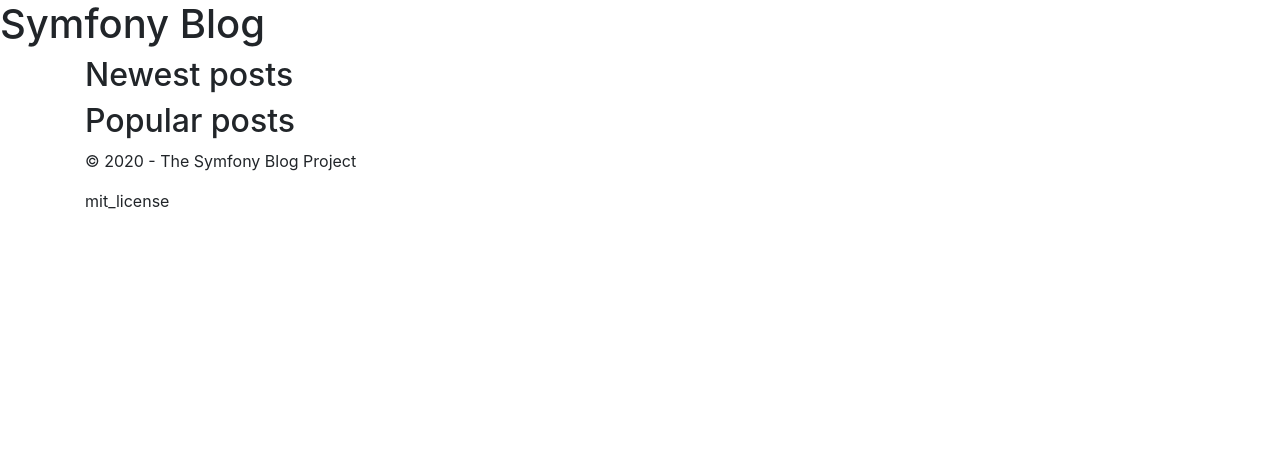
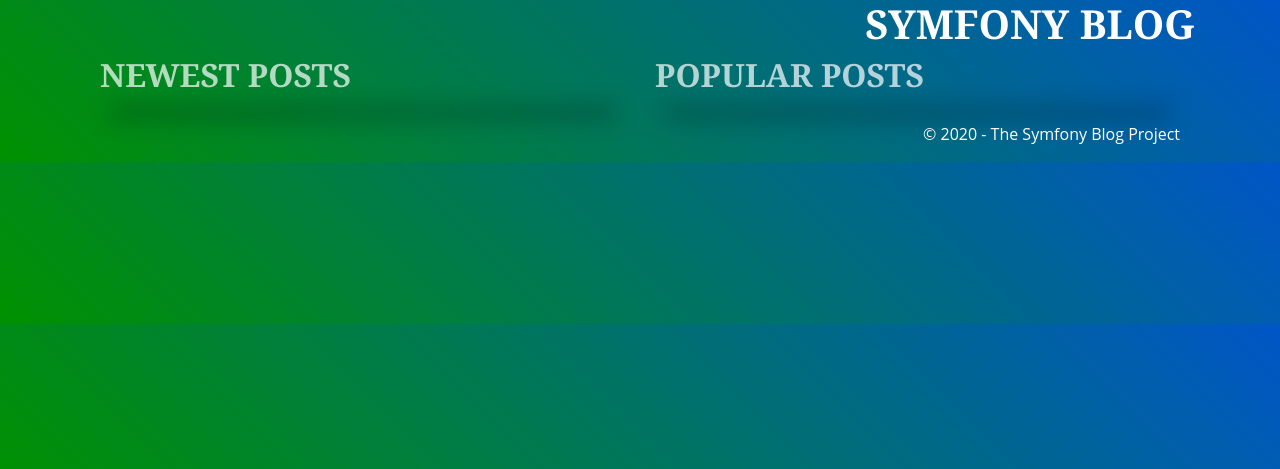
Before and after one commit to oksana2lucky/symfony_blog, a Symfony app: template templates/post/index.html.twig in a window 1280 px wide. Shown: the top 469 px of the page. Run offline with Twig, Linux system fonts and the light colour scheme; the template is opened without the code that fills it, so the values that code supplies are empty; some libraries are stand-ins or nearby versions.

Commit message:
Implemented UI part

```diff
--- /dev/null
+++ b/public/css/main.css
@@ -0,0 +1,16 @@
+body { /* GRADIENT BG */ background: -moz-linear-gradient(45deg, rgba(0,145,0,1) 0%, rgba(0,86,199,1) 100%); /* ff3.6+ */ background: -webkit-gradient(linear, left bottom, right top, color-stop(0%, rgba(0,145,0,1)), color-stop(100%, rgba(0,86,199,1))); /* safari4+,chrome */ background: -webkit-linear-gradient(45deg, rgba(0,145,0,1) 0%, rgba(0,86,199,1) 100%); /* safari5.1+,chrome10+ */ background: -o-linear-gradient(45deg, rgba(0,145,0,1) 0%, rgba(0,86,199,1) 100%); /* opera 11.10+ */ background: -ms-linear-gradient(45deg, rgba(0,145,0,1) 0%, rgba(0,86,199,1) 100%); /* ie10+ */ background: linear-gradient(45deg, rgba(0,145,0,1) 0%, rgba(0,86,199,1) 100%); /* w3c */ filter: progid:DXImageTransform.Microsoft.gradient( startColorstr='#0056C7', endColorstr='#009100',GradientType=1 ); /* ie6-9 */}
+
+h1,h2,h3,h4,h5,h6 {font-family: 'Georgia', sans-serif; font-weight:700; }
+h1,h2 {text-transform:uppercase; color: rgba(255,255,255,0.7); }
+h1 {color: #fff; text-align: right; }
+html, body {font-family: 'Open Sans', sans-serif; -webkit-font-smoothing: antialiased !important;}
+.active a {color:#c7ddef;}
+
+.list-group {box-shadow: 0px 11px 23px 5px rgba(0,0,0,0.34);}
+.list-group-item-heading { color: #163a63; font-size: large}
+.list-group-item {background-color: rgba(255,255,255,0.7); border:0; margin-bottom: -1px;}
+.list-group-item-text {font-style: italic; font-size: medium}
+.label {border-radius: 6px;}
+
+#footer-copyright {color: #fff; text-align: right; margin-top: 20px;}
+.details {margin: 5px; padding: 7px; border-style: double; border-color: white; border-radius: 5px;}
--- a/templates/base.html.twig
+++ b/templates/base.html.twig
@@ -5,32 +5,36 @@
         <title>{% block title %}Welcome!{% endblock %}</title>
         {% block stylesheets %}
             <link href="{{ asset('bootstrap/css/bootstrap.min.css') }}" type="text/css" rel="stylesheet" />
+            <link href="{{ asset('css/main.css') }}" type="text/css" rel="stylesheet" />
+            <link rel="stylesheet" href="https://use.fontawesome.com/releases/v5.7.0/css/all.css" integrity="sha384-lZN37f5QGtY3VHgisS14W3ExzMWZxybE1SJSEsQp9S+oqd12jhcu+A56Ebc1zFSJ" crossorigin="anonymous">
         {% endblock %}
     </head>
     <body>
-        {% block header %}
-            <header>
-                <h1>Symfony Blog</h1>
-            </header>
-        {% endblock %}
-
-        <div class="container body-container">
-            {% block body %}
+        <div class="container">
+            {% block header %}
+                <header>
+                    <h1><a class="text-white" href="{{ path('homepage') }}">Symfony Blog</a></h1>
+                </header>
             {% endblock %}
         </div>
 
+        <div class="container">
+            {% block body %}{% endblock %}
+        </div>
+
+        <div class="container">
         {% block footer %}
             <footer>
-                <div class="container">
-                    <div class="row">
-                        <div id="footer-copyright" class="col-md-6">
+                <div class="row">
+                    <div class="col-sm-12">
+                        <div id="footer-copyright" class="col-md-12">
                             <p>&copy; {{ 'now'|date('Y') }} - The Symfony Blog Project</p>
-                            <p>{{ 'mit_license'|trans }}</p>
                         </div>
                     </div>
                 </div>
             </footer>
         {% endblock %}
+        </div>
 
         {% block javascripts %}
             <script src="{{ asset('bootstrap/js/bootstrap.min.js') }}" type="text/javascript"></script>
--- a/templates/post/comment/item.html.twig
+++ b/templates/post/comment/item.html.twig
@@ -1,3 +1,3 @@
-<h3>{{ comment.user.fullName }}</h3>
-<p>{{ comment.state|capitalize }} {{ comment.publishedAt|date('d/m/Y') }}</p>
+<h5 class="text-info"><i class="far fa-comment"></i> {{ comment.user.fullName }}</h5>
+<p class="text-muted">{{ comment.state|capitalize }} {{ comment.publishedAt|date('d/m/Y') }}</p>
 <p>{{ comment.text }}</p>
--- a/templates/post/index.html.twig
+++ b/templates/post/index.html.twig
@@ -3,27 +3,32 @@
 {% block title %}Symfony Blog{% endblock %}
 
 {% block body %}
-<style>
-    .example-wrapper { margin: 1em auto; max-width: 800px; width: 95%; font: 18px/1.5 sans-serif; }
-    .example-wrapper code { background: #F5F5F5; padding: 2px 6px; }
-</style>
-
-<div>
-    <div>
+    <div class="container">
+        <div class="row">
+            <div class="col-sm-6">
                 <h2>Newest posts</h2>
+                <div class="container">
+                    <ul class="list-group">
                         {% for post in newest_posts %}
-            <div>
+                            <li class="list-group-item clearfix">
                                 {{ include('post/item.html.twig', {post: post}) }}
+                            </li>
+                        {% endfor %}
+                    </ul>
                 </div>
+            </div>
+            <div class="col-sm-6">
+                <h2>Popular posts</h2>
+                <div class="container">
+                    <ul class="list-group">
+                        {% for post in popular_posts %}
+                            <li class="list-group-item clearfix">
+                                {{ include('post/item.html.twig', {post: post}) }}
+                            </li>
                         {% endfor %}
+                    </ul>
                 </div>
-    <div>
-        <h2>Popular posts</h2>
-        {% for post in popular_posts %}
-            <div>
-                {{ include('post/item.html.twig', {post: post}) }}
             </div>
-        {% endfor %}
         </div>
     </div>
 {% endblock %}
```
Also changed, not shown: templates/post/comment/list.html.twig (+8 -6 lines), templates/post/item.html.twig (+8 -5 lines), templates/post/view.html.twig (+25 -8 lines). Lines whose indentation alone changed are shown as unchanged.
